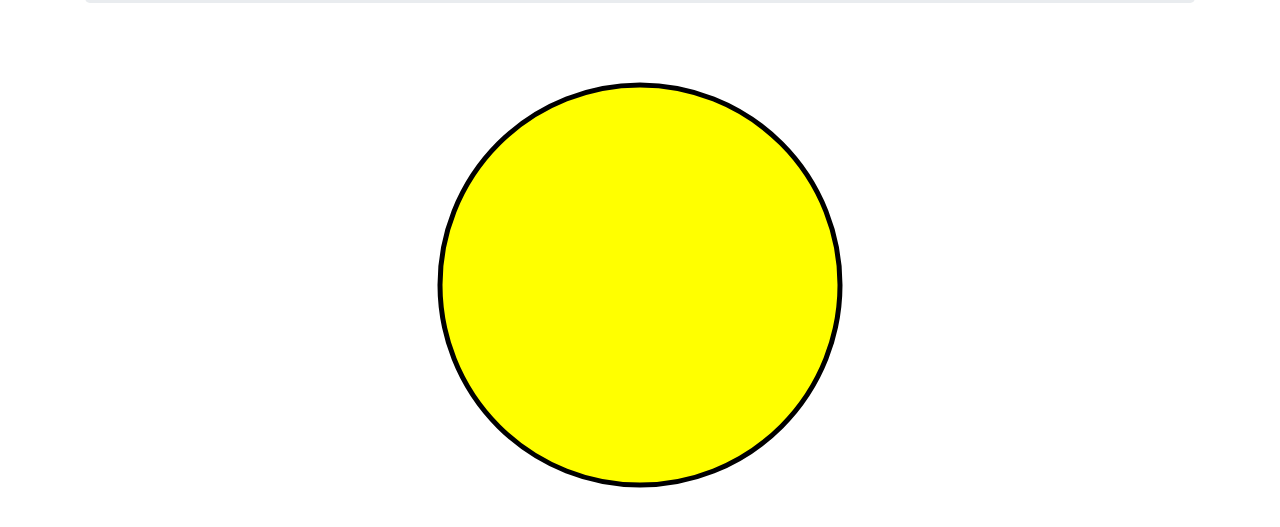
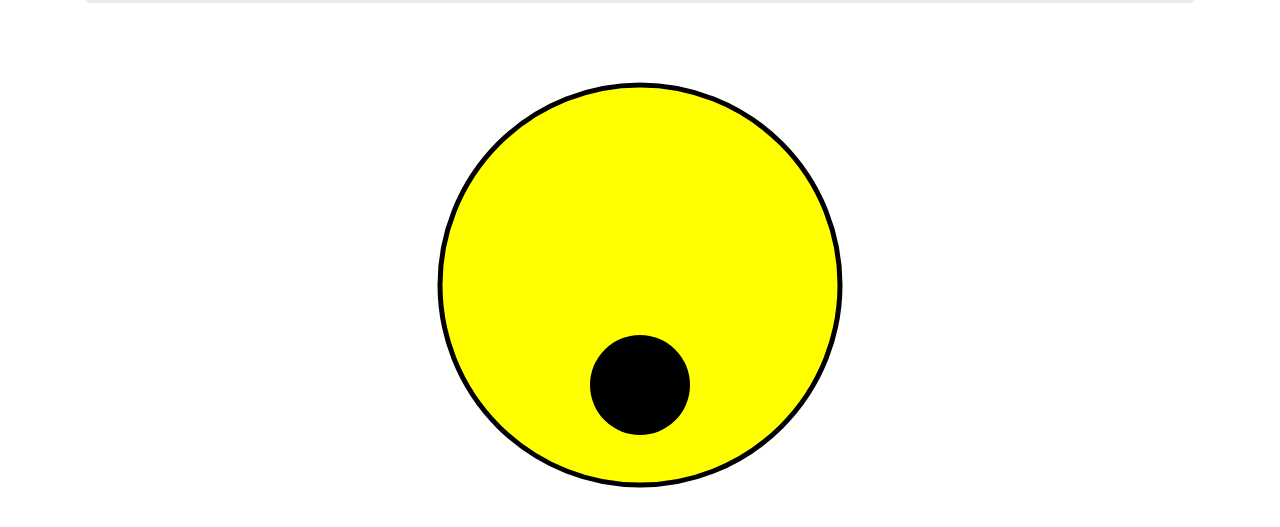
Before and after one commit to MarcLignarius/JS.Shapes, a website built with webpack: page src/index.html in a window 1280 px wide. Shown: the part 181-708 px from the top of the page. Built offline with nearby package versions, Linux system fonts and the light colour scheme.

Commit message:
add second ellipse (mouth)

```diff
--- a/src/index.html
+++ b/src/index.html
@@ -12,6 +12,7 @@
     <div style="text-align: center">
       <svg height="500" width="500">
         <ellipse cx="250" cy="250" rx="200" ry="200" style="fill:yellow; stroke:black; stroke-width: 5"></ellipse>
+        <ellipse cx="250" cy="350" rx="50" ry="50" style="fill:black"></ellipse>
       </svg>
     </div>
   </div>
```
